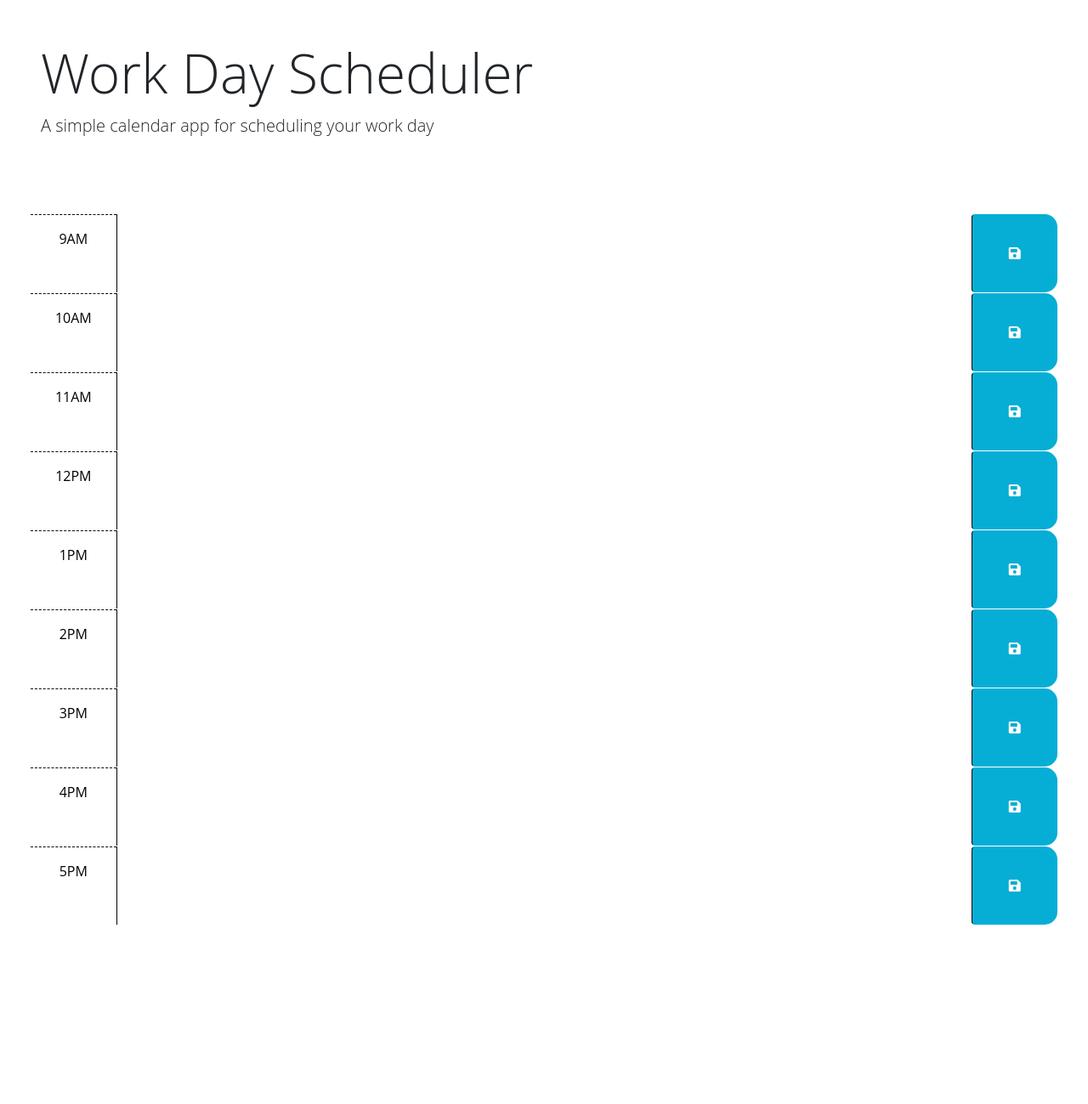
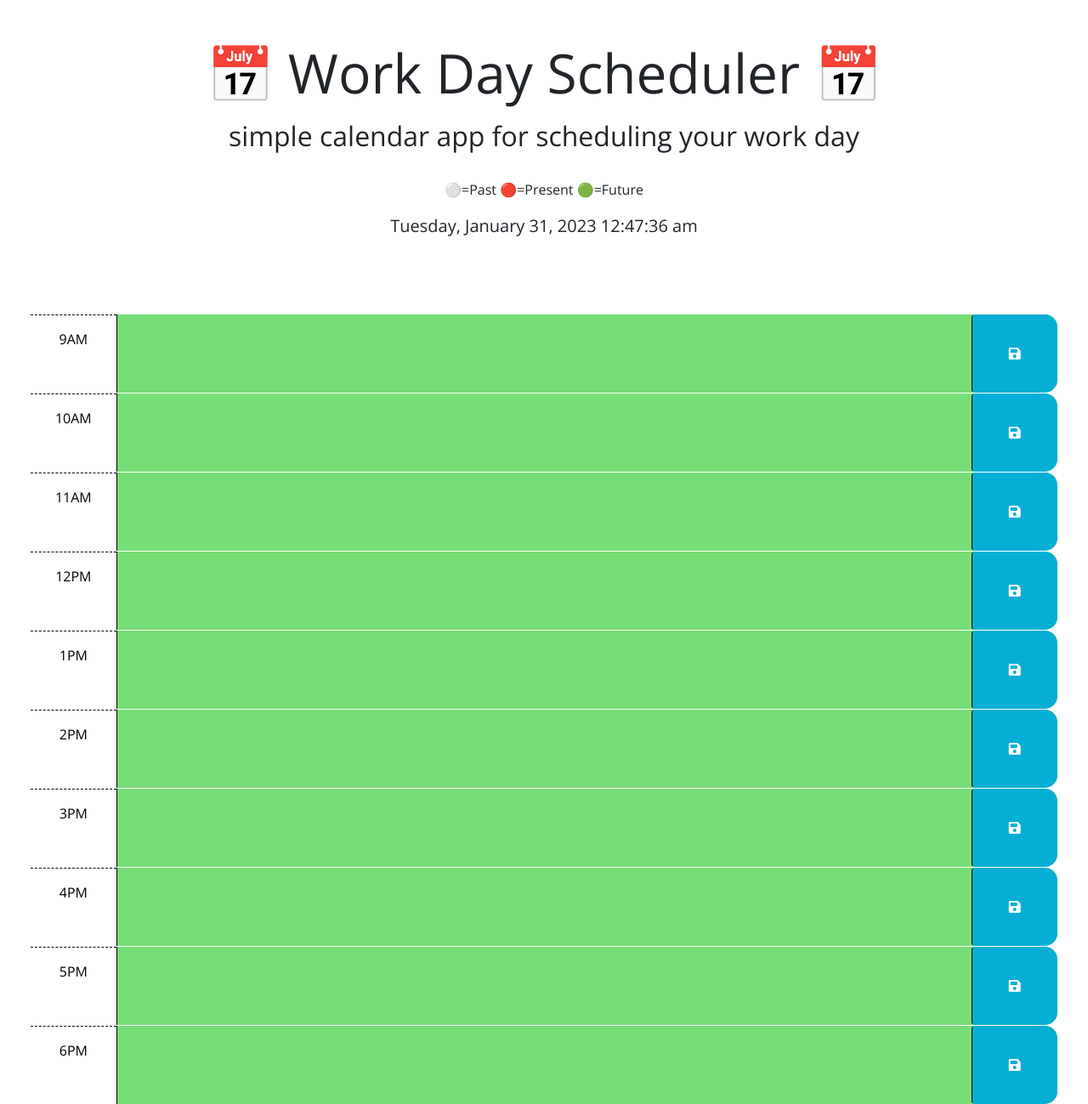
Before and after one commit to nathantr97/Daily-Planner, a plain HTML site: page Develop/index.html in a window 1280 px wide. Shown: the whole page at 85% size. Before the commit the page ends 1088 px from the top, so only its background shows below. Drawn offline with nearby package versions, Linux system fonts and the light colour scheme.

Commit message:
wrapped up and reorganized index elements

```diff
--- a/Develop/index.html
+++ b/Develop/index.html
@@ -4,53 +4,47 @@
     <meta charset="UTF-8" />
     <meta name="viewport" content="width=device-width, initial-scale=1.0" />
     <meta http-equiv="X-UA-Compatible" content="ie=edge" />
-    <link
-      href="https://cdn.jsdelivr.net/npm/bootstrap@5.1.3/dist/css/bootstrap.min.css"
-      rel="stylesheet"
-      integrity="sha384-1BmE4kWBq78iYhFldvKuhfTAU6auU8tT94WrHftjDbrCEXSU1oBoqyl2QvZ6jIW3"
-      crossorigin="anonymous"
-    />
-    <link
-      rel="stylesheet"
-      href="https://use.fontawesome.com/releases/v5.8.1/css/all.css"
-      integrity="sha384-50oBUHEmvpQ+1lW4y57PTFmhCaXp0ML5d60M1M7uH2+nqUivzIebhndOJK28anvf"
-      crossorigin="anonymous"
-    />
-    <link
-      href="https://fonts.googleapis.com/css2?family=Fira+Sans:wght@400;700&display=swap"
-      rel="stylesheet"
-    />
+
+     <!-- Link google fonts, stylesheet, jquery and boostraps here -->
+
+    <link rel="stylesheet" href="https://cdn.jsdelivr.net/npm/bootstrap@5.1.3/dist/css/bootstrap.min.css" />
+
+    <link rel="stylesheet"
+    href="https://use.fontawesome.com/releases/v5.8.1/css/all.css"
+    integrity="sha384-50oBUHEmvpQ+1lW4y57PTFmhCaXp0ML5d60M1M7uH2+nqUivzIebhndOJK28anvf"
+    crossorigin="anonymous"/>
+
+    <link href="https://fonts.googleapis.com/css?family=Open+Sans&display=swap" rel="stylesheet" />
+
     <link rel="stylesheet" href="style.css" />
+
+    <!-- title of webpage -->
+
     <title>Work Day Scheduler</title>
   </head>
 
   <body>
-    <header class="p-5 mb-4">
-      <h1 class="display-3">Work Day Scheduler</h1>
-      <p class="lead">A simple calendar app for scheduling your work day</p>
+    <header class="p-5 mb-4 text-center">
+      <h1 class="display-3"> 📅 Work Day Scheduler 📅</h1>
+
+      <!-- grey indicates past, red indicates present and green indicates future -->
+
+      <p class="lead"><h2>simple calendar app for scheduling your work day</h2><br> ⚪=Past 🔴=Present 🟢=Future</p>
       <p id="currentDay" class="lead"></p>
+
     </header>
-    <div class="container-fluid px-5">
-      <!-- Use class for "past", "present", and "future" to apply styles to the
-        time-block divs accordingly. The javascript will need to do this by
-        adding/removing these classes on each div by comparing the hour in the
-        id to the current hour. The html provided below is meant to be an example
-        demonstrating how the css provided can be leveraged to create the
-        desired layout and colors. The html below should be removed or updated
-        in the finished product. Remember to delete this comment once the
-        code is implemented.
-        -->
+    <div class="container-fluid px-5" id="container">
 
-      <!-- Example of a past time block. The "past" class adds a gray background color. -->
-      <div id="hour-9" class="row time-block">
+      <!-- Example of a past time block. copy and paste this time block for every hour up until 6pm for business hours. -->
+
+      <div id="hour-09" class="row time-block">
         <div class="col-2 col-md-1 hour text-center py-3">9AM</div>
-        <textarea class="col-8 col-md-10 description" rows="3"> </textarea>
+        <textarea id="hour-09-text" class="col-8 col-md-10 description" rows="3"> </textarea>
         <button class="btn saveBtn col-2 col-md-1" aria-label="save">
           <i class="fas fa-save" aria-hidden="true"></i>
         </button>
       </div>
 
-      <!-- Example of a present time block. The "present" class adds a red background color. -->
       <div id="hour-10" class="row time-block">
         <div class="col-2 col-md-1 hour text-center py-3">10AM</div>
         <textarea class="col-8 col-md-10 description" rows="3"> </textarea>
@@ -59,8 +53,7 @@
         </button>
       </div>
 
-      <!-- Example of a future time block. The "future" class adds a green background color. -->
-      <div id="hour-12" class="row time-block">
+      <div id="hour-11" class="row time-block">
         <div class="col-2 col-md-1 hour text-center py-3">11AM</div>
         <textarea class="col-8 col-md-10 description" rows="3"> </textarea>
         <button class="btn saveBtn col-2 col-md-1" aria-label="save">
@@ -68,7 +61,7 @@
         </button>
       </div>
 
-      <div id="hour-13" class="row time-block">
+      <div id="hour-12" class="row time-block">
         <div class="col-2 col-md-1 hour text-center py-3">12PM</div>
         <textarea class="col-8 col-md-10 description" rows="3"> </textarea>
         <button class="btn saveBtn col-2 col-md-1" aria-label="save">
@@ -76,7 +69,7 @@
         </button>
       </div>
 
-      <div id="hour-14" class="row time-block">
+      <div id="hour-13" class="row time-block">
         <div class="col-2 col-md-1 hour text-center py-3">1PM</div>
         <textarea class="col-8 col-md-10 description" rows="3"> </textarea>
         <button class="btn saveBtn col-2 col-md-1" aria-label="save">
@@ -84,7 +77,7 @@
         </button>
       </div>
 
-      <div id="hour-15" class="row time-block">
+      <div id="hour-14" class="row time-block">
         <div class="col-2 col-md-1 hour text-center py-3">2PM</div>
         <textarea class="col-8 col-md-10 description" rows="3"> </textarea>
         <button class="btn saveBtn col-2 col-md-1" aria-label="save">
@@ -92,7 +85,7 @@
         </button>
       </div>
 
-      <div id="hour-16" class="row time-block">
+      <div id="hour-15" class="row time-block">
         <div class="col-2 col-md-1 hour text-center py-3">3PM</div>
         <textarea class="col-8 col-md-10 description" rows="3"> </textarea>
         <button class="btn saveBtn col-2 col-md-1" aria-label="save">
@@ -100,7 +93,7 @@
         </button>
       </div>
 
-      <div id="hour-11" class="row time-block">
+      <div id="hour-16" class="row time-block">
         <div class="col-2 col-md-1 hour text-center py-3">4PM</div>
         <textarea class="col-8 col-md-10 description" rows="3"> </textarea>
         <button class="btn saveBtn col-2 col-md-1" aria-label="save">
@@ -108,7 +101,7 @@
         </button>
       </div>
 
-      <div id="hour-11" class="row time-block">
+      <div id="hour-17" class="row time-block">
         <div class="col-2 col-md-1 hour text-center py-3">5PM</div>
         <textarea class="col-8 col-md-10 description" rows="3"> </textarea>
         <button class="btn saveBtn col-2 col-md-1" aria-label="save">
@@ -116,13 +109,26 @@
         </button>
       </div>
 
+      <div id="hour-18" class="row time-block">
+        <div class="col-2 col-md-1 hour text-center py-3">6PM</div>
+        <textarea class="col-8 col-md-10 description" rows="3"> </textarea>
+        <button class="btn saveBtn col-2 col-md-1" aria-label="save">
+          <i class="fas fa-save" aria-hidden="true"></i>
+        </button>
+      </div>
     </div>
+
+
+      <!-- link sources for jquery and content delivery network here -->
 
     <script src="https://code.jquery.com/jquery-3.4.1.min.js"></script>
     <script src="https://cdn.jsdelivr.net/npm/dayjs@1.11.3/dayjs.min.js"
-    integrity="sha256-iu/zLUB+QgISXBLCW/mcDi/rnf4m4uEDO0wauy76x7U="
-    crossorigin="anonymous"></script>
+      integrity="sha256-iu/zLUB+QgISXBLCW/mcDi/rnf4m4uEDO0wauy76x7U=" crossorigin="anonymous"></script>
+
+      <!-- link javascript here -->
 
     <script src="script.js"></script>
+
+
   </body>
 </html>
--- a/Develop/script.js
+++ b/Develop/script.js
@@ -2,8 +2,8 @@
 // the code isn't run until the browser has finished rendering all the elements
 // in the html.
 
-var hourBlock=[
-  [$("#hour-9")],
+var hourBlock= [
+  [$("#hour-09")],
   [$("#hour-10")],
   [$("#hour-11")],
   [$("#hour-12")],
@@ -12,26 +12,23 @@ var hourBlock=[
   [$("#hour-15")],
   [$("#hour-16")],
   [$("#hour-17")],
+  [$("#hour-18")],
 ];
 
-
-  // TODO: Add a listener for click events on the save button. This code should
+$(function () {
+    // TODO: Add a listener for click events on the save button. This code should
   // use the id in the containing time-block as a key to save the user input in
   // local storage. HINT: What does `this` reference in the click listener
   // function? How can DOM traversal be used to get the "hour-x" id of the
   // time-block containing the button that was clicked? How might the id be
   // useful when saving the description in local storage?
-
-$(function () {
-
  var saveBtn= $(".saveBtn");
  var containerDiv= $("#container");
 
  saveBtn.on("click", function() {
     var itemArray=[];
 
-
-    for (i=0; i<9; i++) {
+    for (i = 0; i < 9; i++) {
       var textInput= containerDiv
       .children()
       .eq(i)
@@ -43,30 +40,26 @@ $(function () {
       localStorage.setItem("savedText", JSON.stringify(itemArray));
       console.log(itemArray);
     }
-
  });
-
-  //
   // TODO: Add code to apply the past, present, or future class to each time
   // block by comparing the id to the current hour. HINTS: How can the id
   // attribute of each time-block be used to conditionally add or remove the
   // past, present, and future classes? How can Day.js be used to get the
   // current hour in 24-hour time?
   //
-
   function hourCheck() {
   var currentHour= dayjs().format("HH");
 
-  for (i=0; i< hourBlock.lengthl; i++) {
+  for (i=0; i< hourBlock.length; i++) {
     var blockHour= hourBlock[i][0];
 
     if (hourBlock[i][0][0].id == "hour-" + currentHour) {
-      blockHour.addClass("present");
+      blockHour.addClass("present");}
 
-    } else if (hourBlock[i][0][0].id < "hour-" + currentHour) {
+      else if (hourBlock[i][0][0].id > "hour-" + currentHour) {
+               blockHour.addClass("future");
+    } else {
                blockHour.addClass("past");
-    } else {
-               blockHour.addClass("future");
       }
   }
 }
@@ -77,7 +70,7 @@ $(function () {
   // attribute of each time-block be used to do this?
   //
 
-  function saveInfo() {
+  function grabSaved() {
     var containerDiv= $("#container");
     var savedItems= JSON.parse(localStorage.getItem("savedtext"));
 
@@ -95,10 +88,10 @@ $(function () {
     }
   }
 
-  savedInfo();
+  grabSaved();
 
   // TODO: Add code to display the current date in the header of the page.
 setInterval(hourCheck, 1000);
-  var currentDate= dayjs().format("dddd,MMMM D, YYYY");
-  $("currentDay").text(currentDate);
+  var today =dayjs().format("dddd, MMMM D, YYYY h:mm:ss a");
+  $("#currentDay").text(today);
 });
--- a/Develop/style.css
+++ b/Develop/style.css
@@ -33,6 +33,7 @@ textarea {
 .past {
   background-color: #d3d3d3;
   color: white;
+
 }
 
 .present {
```
